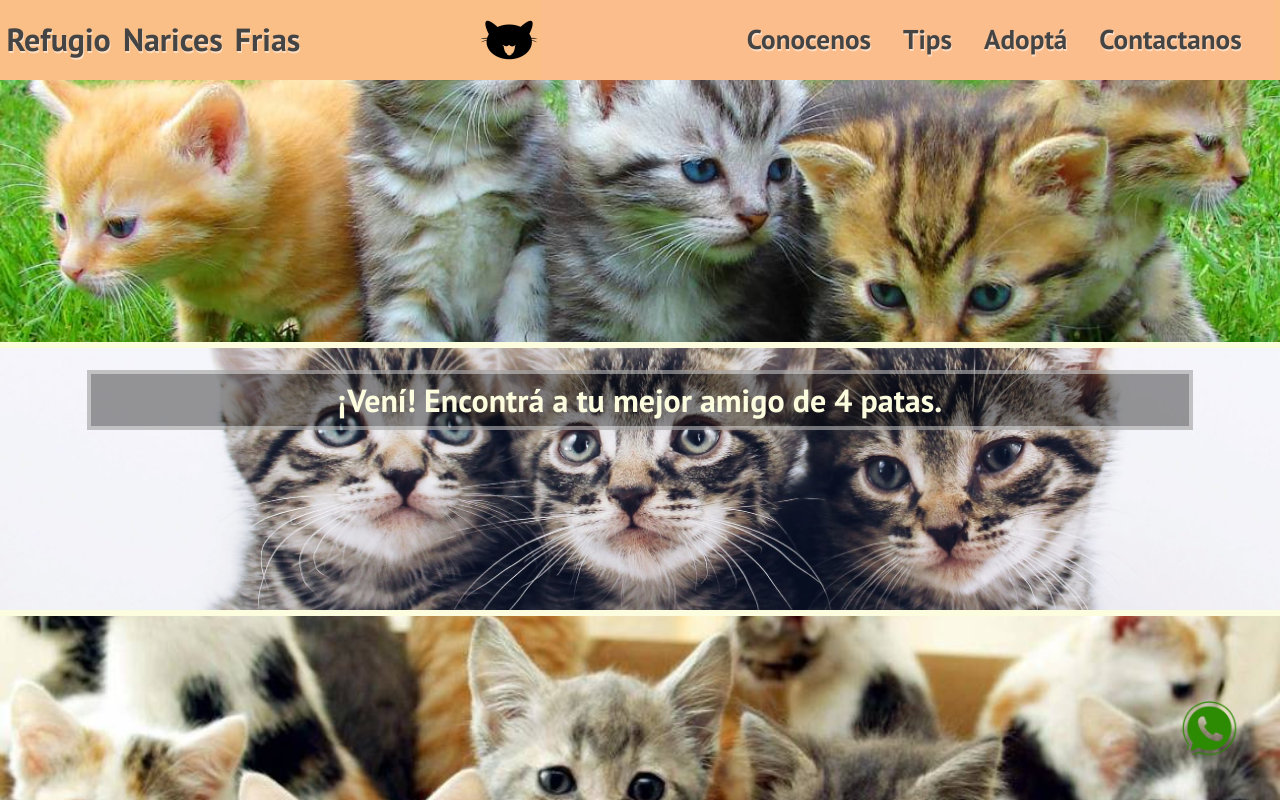
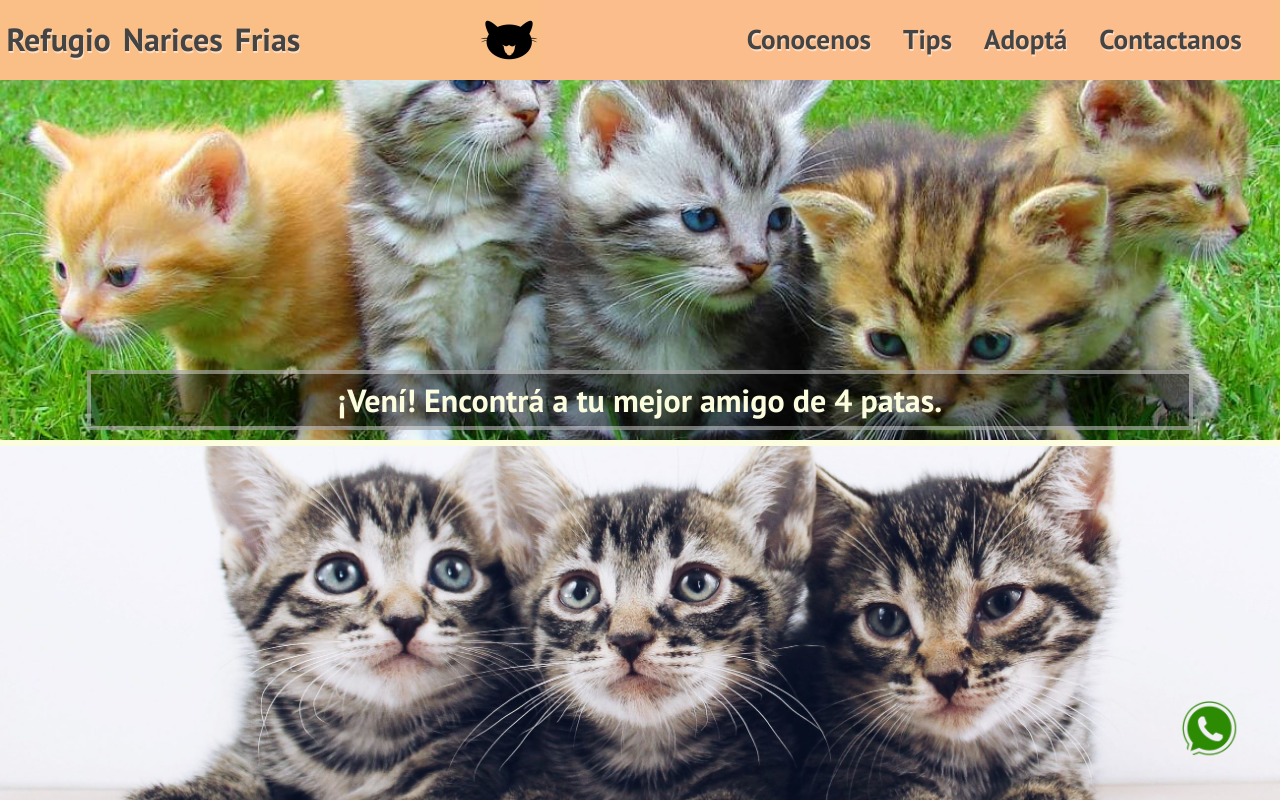
Before and after one commit to BrendaBermudez/ProyectoFrontEndPotreroDigital, a plain HTML site: page index.html in a window 1280 px wide. Shown: the top 800 px of the page. Drawn offline with Linux system fonts and the light colour scheme; a web font is replaced by a local one.

Commit message:
Update main.css

```diff
--- a/css/main.css
+++ b/css/main.css
@@ -144,14 +144,14 @@ body{
 
 /* MAIN INDEX*/
 .index{
-    height: 100%;
+    height: 140%;
     display: flex;
     flex-direction: column;
     align-items: center;
 
 }
 .fondo {
-    height: 60vh;
+
     width: 100%;
     background-position: center;
     background-repeat: no-repeat;
@@ -161,18 +161,18 @@ body{
 /* Imagenes INDEX*/
 .img1 {
     background-image: url("../img/gatos_inicio.jpg");
-    height: 35vh;
+    height: 45vh;
     margin-bottom: 0.5%;
 }
 .img2 {
     background-image: url("../img/gatos_inicio2.jpg");
     margin-bottom: 0.5%;
-    height: 35vh;
+    height: 45vh;
 }
 .img3 {
     background-image: url("../img/gatos_inicio3.jpg");
     margin-bottom: 0.2%;
-    height: 35vh;
+    height: 48vh;
  }
 
 .fondo_text{
```
